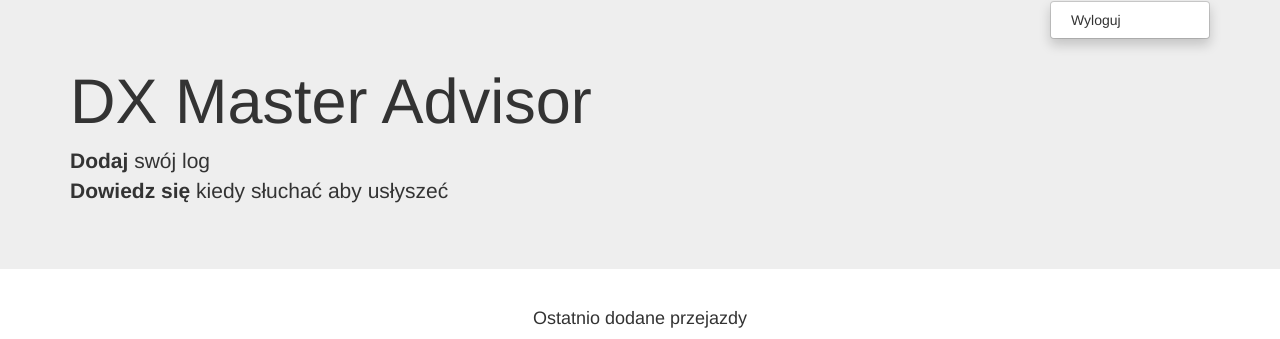
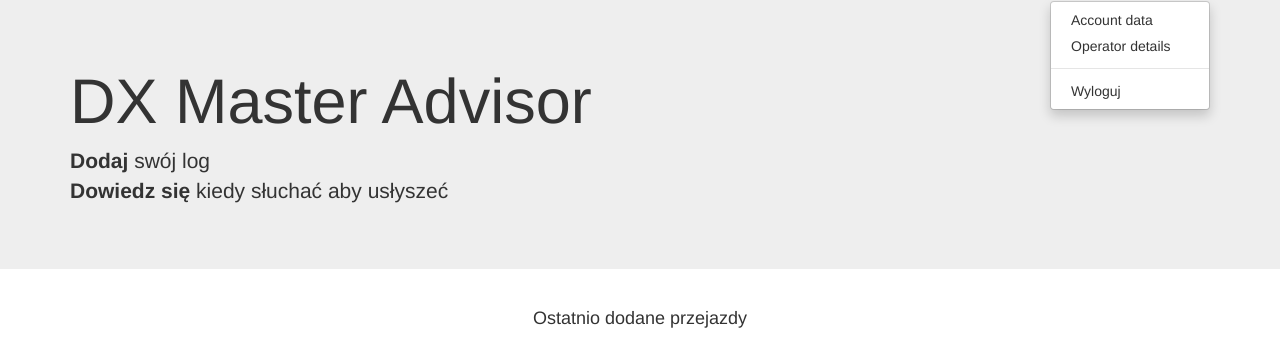
Before and after one commit to szwagier90/DXClusterMaster, a Django app: page / in a window 1280 px wide, after a click on "Toggle Dropdown". Shown: the part 51-390 px from the top of the page. Run offline with Django 3.2, Linux system fonts and the light colour scheme; the visitor is signed in with stand-in values (Sample User, id 1); data that the repository does not hold is empty; some libraries are stand-ins or nearby versions.

Commit message:
Links to User profile and Operator details in top menu

```diff
--- a/project/dx/templates/dx/user.html
+++ b/project/dx/templates/dx/user.html
@@ -16,6 +16,9 @@
                             <span class="sr-only">Toggle Dropdown</span>
                         </button>
                         <ul class="dropdown-menu" role="menu">
+                            <li><a href="{% url "profile" %}">Account data</a></li>
+                            <li><a href="{% url "operator" %}">Operator details</a></li>
+                            <li role="presentation" class="divider"></li>
                             <li><a href="{% url "logout" %}">Wyloguj</a></li>
                         </ul>
                     </div>
```
